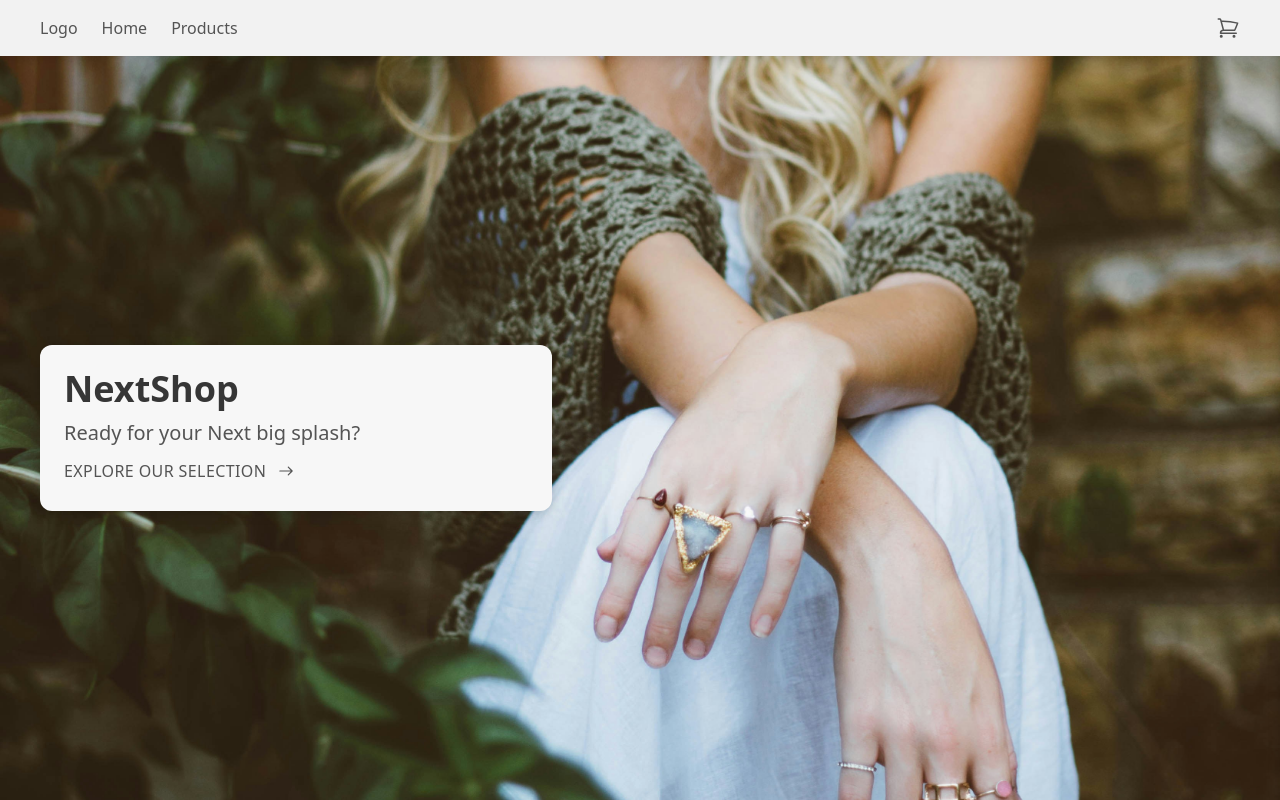
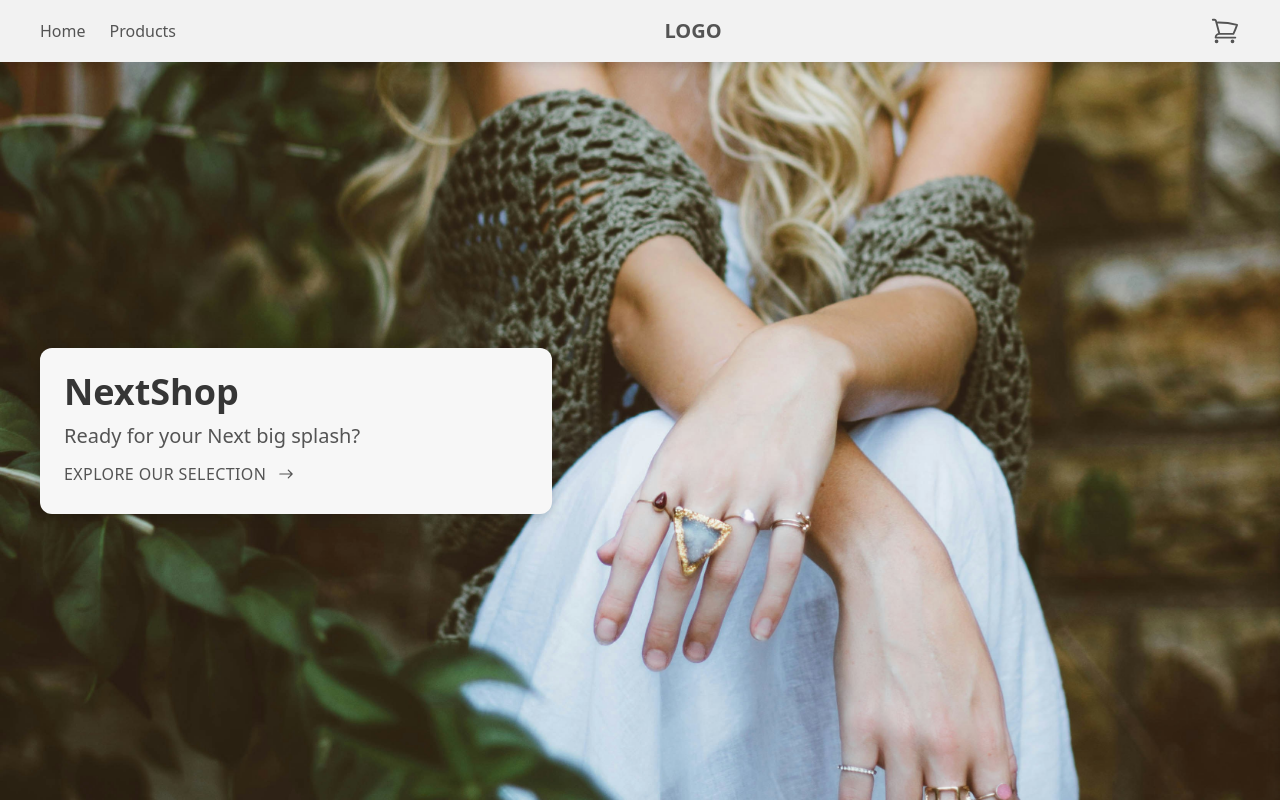
Before and after one commit to SSSoto17/next-shop, a Next.js app: page / in a window 1280 px wide. Shown: the top 800 px of the page. Built offline with nearby package versions, Linux system fonts and the light colour scheme.

Commit message:
Header update

```diff
--- a/src/components/Header.jsx
+++ b/src/components/Header.jsx
@@ -13,21 +13,22 @@ const Header = () => {
   };
 
   return (
-    <header
-      className={`py-4 bg-main-background drop-shadow-main transition-all duration-500`}
-    >
-      <nav className="flex justify-between">
-        <div className="flex gap-6">
-          <Link href="/">Logo</Link>
-          <div className="hidden md:inline-flex md:gap-6">
+    <header className="py-4 bg-main-background drop-shadow-main transition-all duration-500 z-10">
+      <nav className="flex justify-between items-center">
+        <menu className="hidden md:inline-flex md:gap-6">
+          <li>
             <Link href="/">Home</Link>
-            <Link href="/">Products</Link>
-          </div>
-        </div>
-
+          </li>
+          <li>
+            <Link href="/products">Products</Link>
+          </li>
+        </menu>
+        <Link href="/" className="text-xl font-bold uppercase">
+          Logo
+        </Link>
         <menu className="flex gap-4 md:justify-self-end">
           <button>
-            <HiOutlineShoppingCart size="24px" />
+            <HiOutlineShoppingCart className="text-2xl md:text-3xl" />
           </button>
           <button onClick={handleClick} className="z-20 md:hidden">
             <span
@@ -54,15 +55,23 @@ const Header = () => {
         </menu>
       </nav>
 
-      <div
-        className={`w-screen h-screen absolute z-10 top-0 left-[-16px] bg-silver-chalice-100 flex flex-col items-center justify-around transition-all duration-500 ease-in-out ${
+      <nav
+        className={`w-screen h-screen absolute z-10 top-0 left-[-16px] bg-silver-chalice-100 grid items-center justify-around transition-all duration-500 ease-in-out ${
           isOpen ? "left-0" : "left-full"
         }`}
       >
-        <Link href="/">Logo</Link>
-        <Link href="/">Home</Link>
-        <Link href="/">Products</Link>
-      </div>
+        <menu>
+          <li>
+            <Link href="/">Logo</Link>
+          </li>
+          <li>
+            <Link href="/">Home</Link>
+          </li>
+          <li>
+            <Link href="/products">Products</Link>
+          </li>
+        </menu>
+      </nav>
     </header>
   );
 };
```
